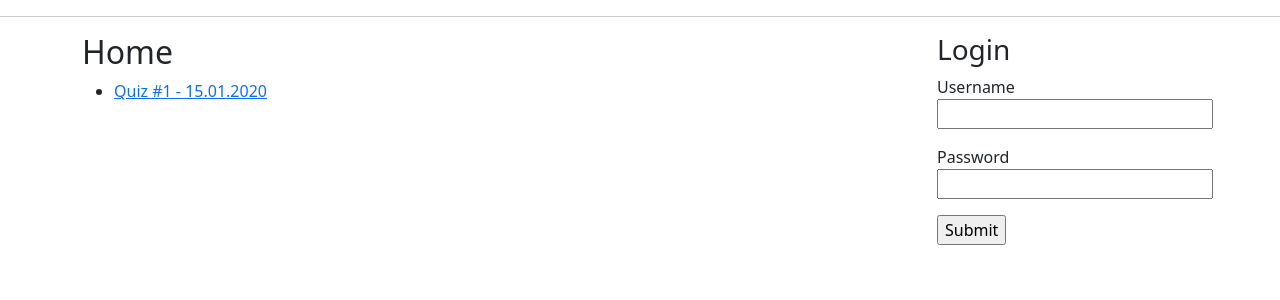
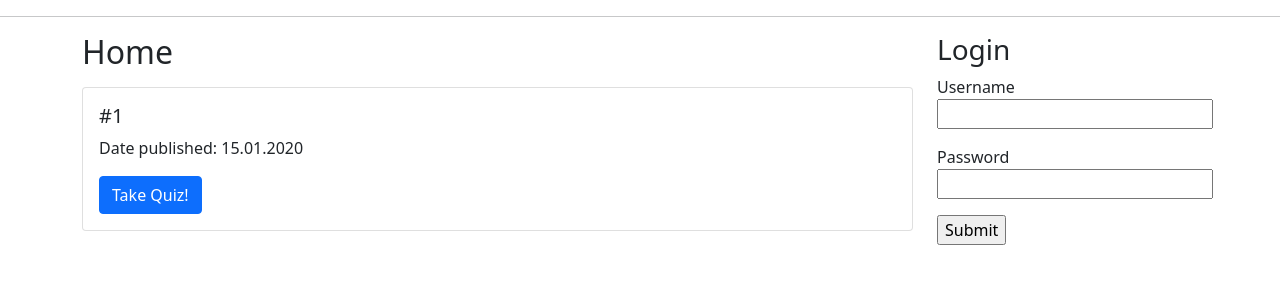
Before and after one commit to nabelosaurus/tsoha-quizzer, a Flask app: template templates/index.html in a window 1280 px wide. Shown: the part 56-356 px from the top of the page. Run offline with Flask 2, Linux system fonts and the light colour scheme; the template is opened without the code that fills it: most values are stand-ins (such as "Sample title", 1, 10 or a date in 2020); form fields are guessed from the names that the template uses.

Commit message:
Give the quiz listing a facelift.

```diff
--- a/templates/base.html
+++ b/templates/base.html
@@ -16,7 +16,7 @@
       <nav class="navbar navbar-expand-sm">
         <div class="container-fluid">
           <div class="navbar-nav">
-          <a class="navbar-brand" href="#">tsoha-quizzer</a>
+          <a class="navbar-brand" href="/">tsoha-quizzer</a>
           <a class=nav-link href="/">Home</a>
           <a class=nav-link href="/top25">Top 25</a>
           {% if session.username %}
--- a/templates/index.html
+++ b/templates/index.html
@@ -3,8 +3,14 @@
 {% block content %}
 <h2>Home</h2>
 {% for quiz in quizzes %}
-    <ul>
-        <li><a href="/quiz/{{ quiz.id }}">Quiz #{{ quiz.id }} - {{ quiz.date.strftime('%d.%m.%Y') }}</a></li>
-    </ul>
+<p>
+<div class="card">
+    <div class="card-body">
+      <h5 class="card-title">#{{ quiz.id }}</h5>
+      <p class="card-text">Date published: {{ quiz.date.strftime('%d.%m.%Y') }}</p>
+      <a href="/quiz/{{ quiz.id }}" class="btn btn-primary stretched-link">Take Quiz!</a>
+    </div>
+  </div>
+</p>
 {% endfor %}
 {% endblock %}
```
